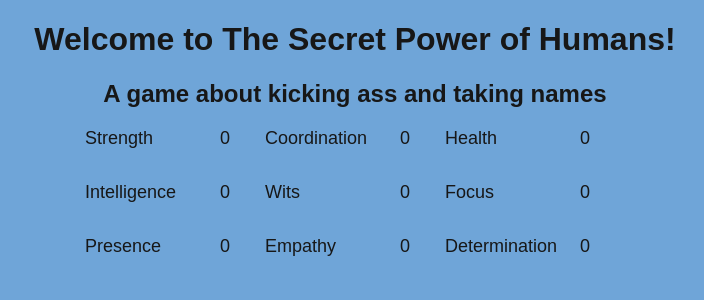
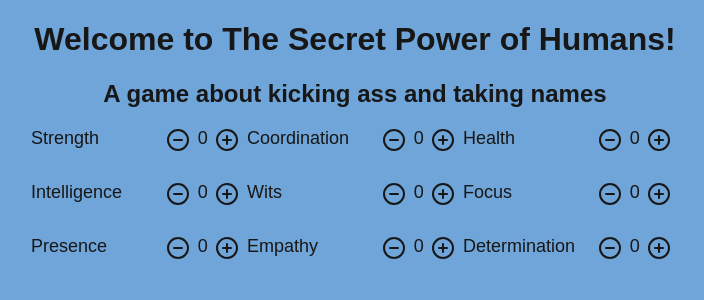
Before and after one commit to jamcentire/the-secret-power-of-humans, a Next.js app: page / in a window 1280 px wide. Shown: the top 300 px of the page, without its empty margins (285-989 px from the left). Built offline with nearby package versions, Linux system fonts and the light colour scheme.

Commit message:
Add inc/dec buttons for abilities
Currently using useState but will likely switch to reducer soon

```diff
--- a/app/AbilitiesTable.css
+++ b/app/AbilitiesTable.css
@@ -2,7 +2,7 @@
     display: grid;
     margin: auto;
     font-size: large;
-    grid-template-columns: repeat(3, 10em);
+    grid-template-columns: repeat(3, 12em);
     grid-template-rows: repeat(3, 3em);
     width: fit-content;
     align-self: center;
@@ -10,6 +10,6 @@
 
 .abilities-cell {
     display: grid;
-    grid-template-columns: 7.5em auto;
+    grid-template-columns: 7.5em 1fr 0.55fr 1fr;
 
 }
--- a/app/AbilitiesTable.tsx
+++ b/app/AbilitiesTable.tsx
@@ -1,21 +1,30 @@
 import './AbilitiesTable.css';
 
+import { CircleMinus, CirclePlus } from 'lucide-react';
+
 interface AbilitiesCellProps {
-  ability: string,
-  value: number
+  ability: string;
+  value: number;
+  increment: () => void;
+  decrement: () => void;
 }
 
 const AbilitiesCell = (props: AbilitiesCellProps) => {
   return (
     <div className='abilities-cell'>
       <div>{props.ability}</div>
+      <CircleMinus onClick={props.decrement}/>
       <div>{props.value}</div>
+      <CirclePlus onClick={props.increment}/>
     </div>
   )
 }
 
 export interface AbilitiesTableProps {
   AbilitiesMap: Map<string, number>;
+  // Is this level of detail in fn signature required/expected? What's best practice?
+  incrementAbility: (ability: string) => void;
+  decrementAbility: (ability: string) => void;
 }
 
 export const AbilitiesTable = (props: AbilitiesTableProps) => {
@@ -25,7 +34,11 @@ export const AbilitiesTable = (props: AbilitiesTableProps) => {
     <div className='abilities-table'>
       {[...abilitiesMap].map((entry) => {
         return <div key={`${entry[0]}-${entry[1]}`}>
-          <AbilitiesCell ability={entry[0]} value={entry[1]}></AbilitiesCell>
+          <AbilitiesCell
+            ability={entry[0]} value={entry[1]}
+            increment={() => props.incrementAbility(entry[0])}
+            decrement={() => props.decrementAbility(entry[0])}
+          ></AbilitiesCell>
         </div>
       })}
     </div>
--- a/app/page.tsx
+++ b/app/page.tsx
@@ -16,12 +16,24 @@ export default function Home() {
 
   const [abilitiesMap, setAbilitiesMap] = useState(defaultAbilitiesMap)
 
+  const incrementAbility = (ability: string): void => {
+    console.log(`++${ability}`);
+  }
+  const decrementAbility = (ability: string): void => {
+    console.log(`--${ability}`);
+  }
+
+
   // Inefficient: currently causes rerender of whole table on every single ability update
   return (
     <>
       <h1 className='page-title'>Welcome to The Secret Power of Humans!</h1>
       <h2 className='page-subtitle'>A game about kicking ass and taking names</h2>
-      <AbilitiesTable AbilitiesMap={abilitiesMap}></AbilitiesTable>
+      <AbilitiesTable
+        AbilitiesMap={abilitiesMap}
+        incrementAbility={incrementAbility}
+        decrementAbility={decrementAbility}
+      ></AbilitiesTable>
     </>
   );
 }
--- a/package.json
+++ b/package.json
@@ -9,6 +9,7 @@
     "lint": "eslint"
   },
   "dependencies": {
+    "lucide-react": "^0.556.0",
     "next": "16.0.5",
     "react": "19.2.0",
     "react-dom": "19.2.0"
```
Also changed, not shown: 1 other file (tests, documents, lock files or other folders).
